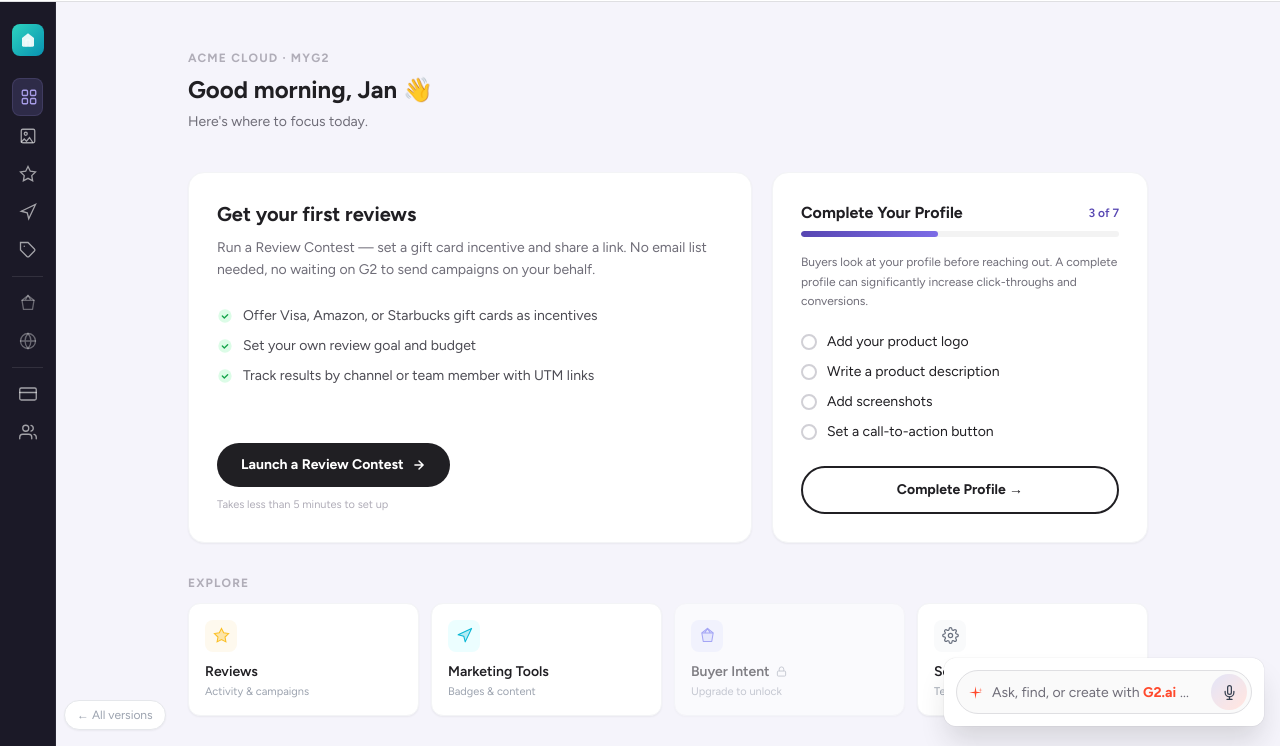
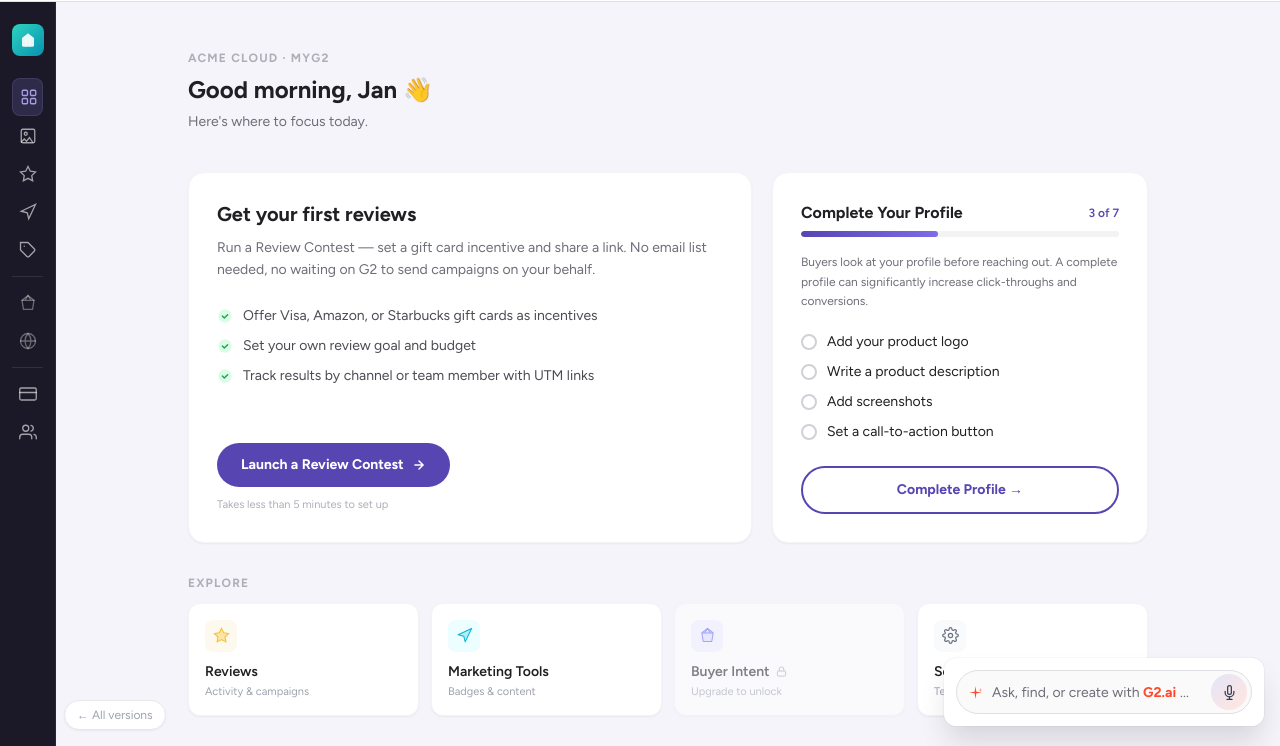
Before and after one commit to abedell-g2/g2-nav-explorations, a plain HTML site: page nav-v5.html in a window 1280 px wide. Shown: the part 54-800 px from the top of the page. Drawn offline with nearby package versions, Linux system fonts and the light colour scheme.

Commit message:
fix: primary CTA purple filled, secondary outline purple

```diff
--- a/nav-v5.html
+++ b/nav-v5.html
@@ -337,7 +337,7 @@
               </ul>
 
               <div>
-                <button class="bg-[#201f23] text-white font-bold text-sm px-6 py-3 rounded-full hover:bg-[#3a3842] transition-colors inline-flex items-center gap-2">
+                <button class="bg-[#5746b2] text-white font-bold text-sm px-6 py-3 rounded-full hover:bg-[#4a3a9e] transition-colors inline-flex items-center gap-2">
                   Launch a Review Contest
                   <svg width="14" height="14" viewBox="0 0 24 24" fill="none" stroke="white" stroke-width="2.5" stroke-linecap="round">
                     <path d="M5 12h14M12 5l7 7-7 7"/>
@@ -383,7 +383,7 @@
               </ul>
 
               <button onclick="enterSection('product-profile')"
-                class="w-full border-2 border-[#201f23] text-[#201f23] font-bold text-sm px-5 py-3 rounded-full hover:bg-[#201f23] hover:text-white transition-colors">
+                class="w-full border-2 border-[#5746b2] text-[#5746b2] font-bold text-sm px-5 py-3 rounded-full hover:bg-[#5746b2] hover:text-white transition-colors">
                 Complete Profile →
               </button>
             </div>
```
